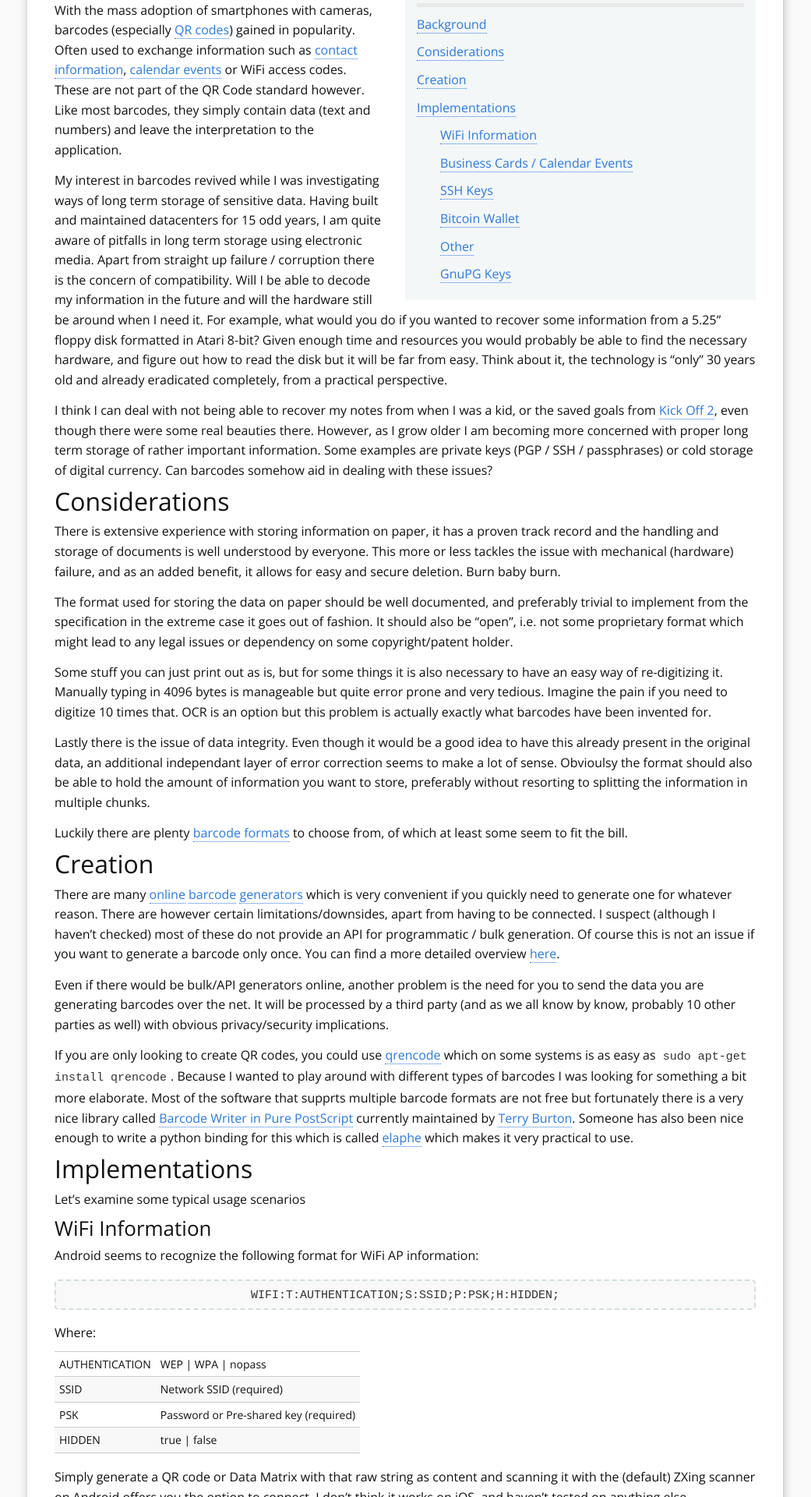
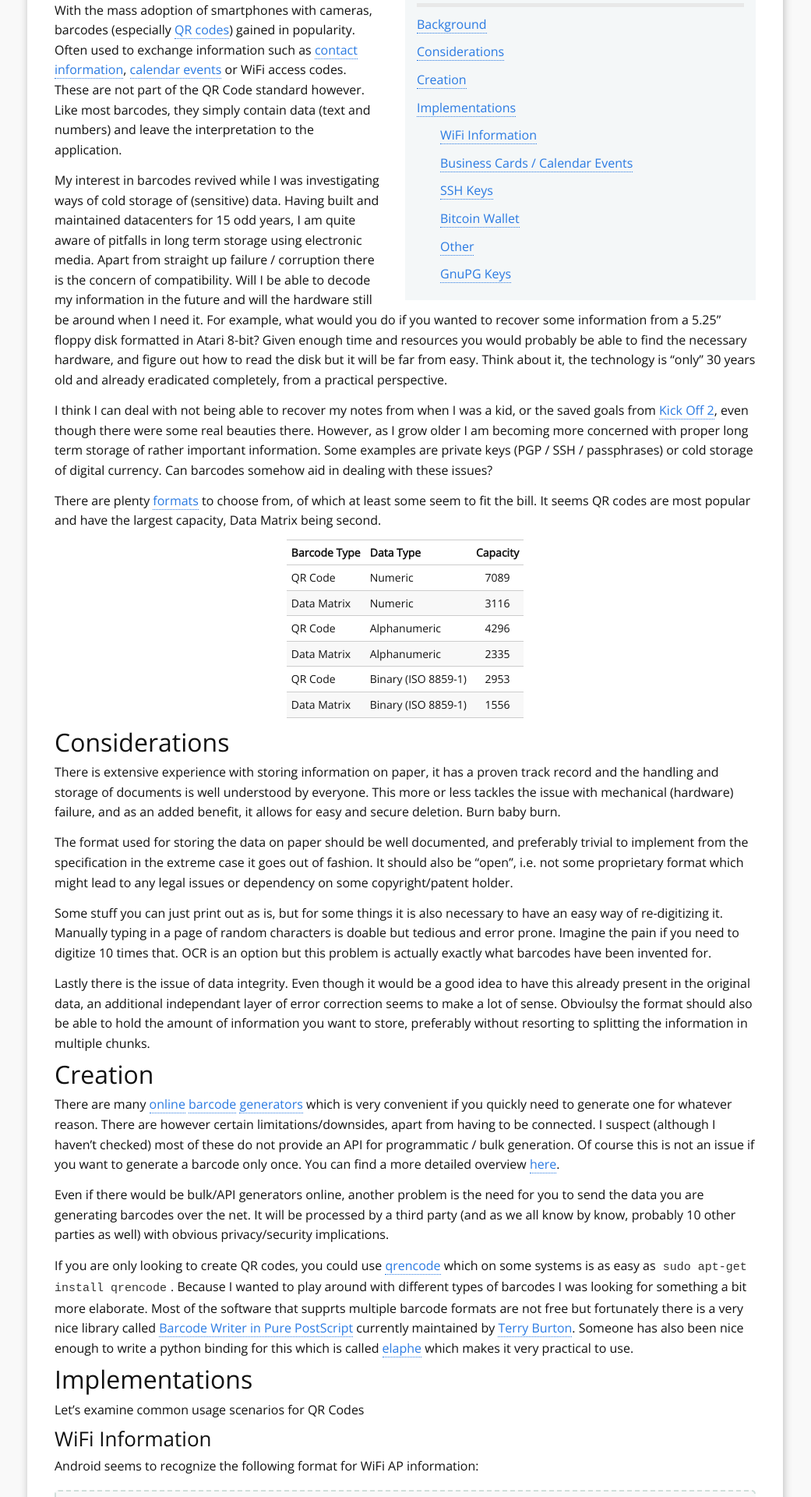
Before and after one commit to mvdwoord/mvdwoord.github.io, a Jekyll site: the page built from _posts/2015-07-11-barcodes.md, in a window 1280 px wide. Shown: the part 530-2450 px from the top of the page at 78% size, without its empty margins (120-1161 px from the left). Built offline with Jekyll 4.4.1, drawn with Linux system fonts in a browser that asks for light colours; comment, search, counter and statistics services are not loaded; some of the changed text lies outside the part shown.

Commit message:
updates & centered tables

```diff
--- a/_posts/2015-07-11-barcodes.md
+++ b/_posts/2015-07-11-barcodes.md
@@ -18,20 +18,30 @@ It must have been my 6th birthday when I got this fabulous book from my dad call
 ## Background
 With the mass adoption of smartphones with cameras, barcodes (especially [QR codes](https://en.wikipedia.org/wiki/QR_code)) gained in popularity. Often used to exchange information such as [contact information](https://en.wikipedia.org/wiki/VCard), [calendar events](https://en.wikipedia.org/wiki/ICalendar#Events_.28VEVENT.29) or WiFi access codes. These are not part of the QR Code standard however. Like most barcodes, they simply contain data (text and numbers) and leave the interpretation to the application.
 
-My interest in barcodes revived while I was investigating ways of long term storage of sensitive data. Having built and maintained datacenters for 15 odd years, I am quite aware of pitfalls in long term storage using electronic media. Apart from straight up failure / corruption there is the concern of compatibility. Will I be able to decode my information in the future and will the hardware still be around when I need it. For example, what would you do if you wanted to recover some information from a 5.25" floppy disk formatted in Atari 8-bit? Given enough time and resources you would probably be able to find the necessary hardware, and figure out how to read the disk but it will be far from easy. Think about it, the technology is "only" 30 years old and already eradicated completely, from a practical perspective.
+My interest in barcodes revived while I was investigating ways of cold storage of (sensitive) data. Having built and maintained datacenters for 15 odd years, I am quite aware of pitfalls in long term storage using electronic media. Apart from straight up failure / corruption there is the concern of compatibility. Will I be able to decode my information in the future and will the hardware still be around when I need it. For example, what would you do if you wanted to recover some information from a 5.25" floppy disk formatted in Atari 8-bit? Given enough time and resources you would probably be able to find the necessary hardware, and figure out how to read the disk but it will be far from easy. Think about it, the technology is "only" 30 years old and already eradicated completely, from a practical perspective.
 
 I think I can deal with not being able to recover my notes from when I was a kid, or the saved goals from [Kick Off 2](https://en.wikipedia.org/wiki/Kick_Off_(series)#Kick_Off_2), even though there were some real beauties there. However, as I grow older I am becoming more concerned with proper long term storage of rather important information. Some examples are private keys (PGP / SSH / passphrases) or cold storage of digital currency. Can barcodes somehow aid in dealing with these issues?
+
+There are plenty [formats](https://en.wikipedia.org/wiki/Barcode#Matrix_.282D.29_barcodes) to choose from, of which at least some seem to fit the bill. It seems QR codes are most popular and have the largest capacity, Data Matrix being second.
+
+|Barcode Type|Data Type|Capacity|
+|---|---|:---:|
+|QR Code|Numeric|7089|
+|Data Matrix|Numeric|3116|
+|QR Code|Alphanumeric|4296|
+|Data Matrix|Alphanumeric|2335|
+|QR Code|Binary (ISO 8859-1)|2953|
+|Data Matrix|Binary (ISO 8859-1)|1556|
 
 ## Considerations
 There is extensive experience with storing information on paper, it has a proven track record and the handling and storage of documents is well understood by everyone. This more or less tackles the issue with mechanical (hardware) failure, and as an added benefit, it allows for easy and secure deletion. Burn baby burn.
 
 The format used for storing the data on paper should be well documented, and preferably trivial to implement from the specification in the extreme case it goes out of fashion. It should also be "open", i.e. not some proprietary format which might lead to any legal issues or dependency on some copyright/patent holder.
 
-Some stuff you can just print out as is, but for some things it is also necessary to have an easy way of re-digitizing it.  Manually typing in 4096 bytes is manageable but quite error prone and very tedious. Imagine the pain if you need to digitize 10 times that. OCR is an option but this problem is actually exactly what barcodes have been invented for.
+Some stuff you can just print out as is, but for some things it is also necessary to have an easy way of re-digitizing it.  Manually typing in a page of random characters is doable but tedious and error prone. Imagine the pain if you need to digitize 10 times that. OCR is an option but this problem is actually exactly what barcodes have been invented for.
 
 Lastly there is the issue of data integrity. Even though it would be a good idea to have this already present in the original data, an additional independant layer of error correction seems to make a lot of sense. Obvioulsy the format should also be able to hold the amount of information you want to store, preferably without resorting to splitting the information in multiple chunks.
 
-Luckily there are plenty [barcode formats](https://en.wikipedia.org/wiki/Barcode#Matrix_.282D.29_barcodes) to choose from, of which at least some seem to fit the bill.
 
 ## Creation
 There are many [online](http://www.barcodesinc.com/generator/index.php) [barcode](http://www.barcode-generator.org/) [generators](http://www.terryburton.co.uk/barcodewriter/generator/) which is very convenient if you quickly need to generate one for whatever reason. There are however certain limitations/downsides, apart from having to be connected. I suspect (although I haven't checked) most of these do not provide an API for programmatic / bulk generation. Of course this is not an issue if you want to generate a barcode only once. You can find a more detailed overview [here](https://qrworld.wordpress.com/2011/06/07/qr-code-generators/).
@@ -41,7 +51,7 @@ Even if there would be bulk/API generators online, another problem is the need f
 If you are only looking to create QR codes, you could use [qrencode](https://fukuchi.org/works/qrencode/) which on some systems is as easy as `sudo apt-get install qrencode`. Because I wanted to play around with different types of barcodes I was looking for something a bit more elaborate. Most of the software that supprts multiple barcode formats are not free but fortunately there is a very nice library called [Barcode Writer in Pure PostScript](http://bwipp.terryburton.co.uk/) currently maintained by [Terry Burton](https://github.com/terryburton). Someone has also been nice enough to write a python binding for this which is called [elaphe](https://pypi.python.org/pypi/elaphe/) which makes it very practical to use.
 
 ## Implementations
-Let's examine some typical usage scenarios
+Let's examine common usage scenarios for QR Codes
 
 ### WiFi Information
 Android seems to recognize the following format for WiFi AP information:
@@ -105,7 +115,7 @@ Scanning this QR code without any issues on my phone, diffing with the original.
 
 ![2048 RSA SSH](../images/ssh_rsa_2048_qr_example.jpg)
 
-But generating a 4096 bit key with `ssh-keygen -t rsa -b 4096` results in a private key file of 3247 characters. This would require at least a Version 35 when using 'Low' error correction or Verison 40 if you want 'Medium' error correction. This is where most online generators start to break down. I have created both using elaphe and found
+But generating a 4096 bit key with `ssh-keygen -t rsa -b 4096` results in a private key file of 3247 characters. Maximum capacity for
 ### Bitcoin Wallet
 
 ### Other
--- a/_sass/_base.scss
+++ b/_sass/_base.scss
@@ -296,6 +296,8 @@ table {
   border-collapse: collapse;
   font-size: $small-font-size;
   margin-bottom: $spacing-unit;
+  margin-left: auto;
+  margin-right: auto;
 }
 table thead {
   text-align: left;
```
